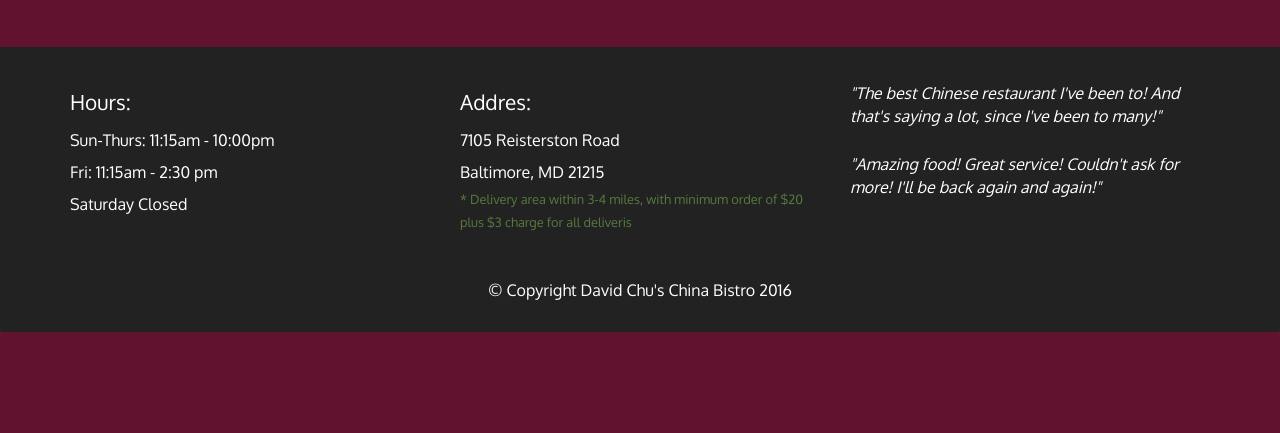
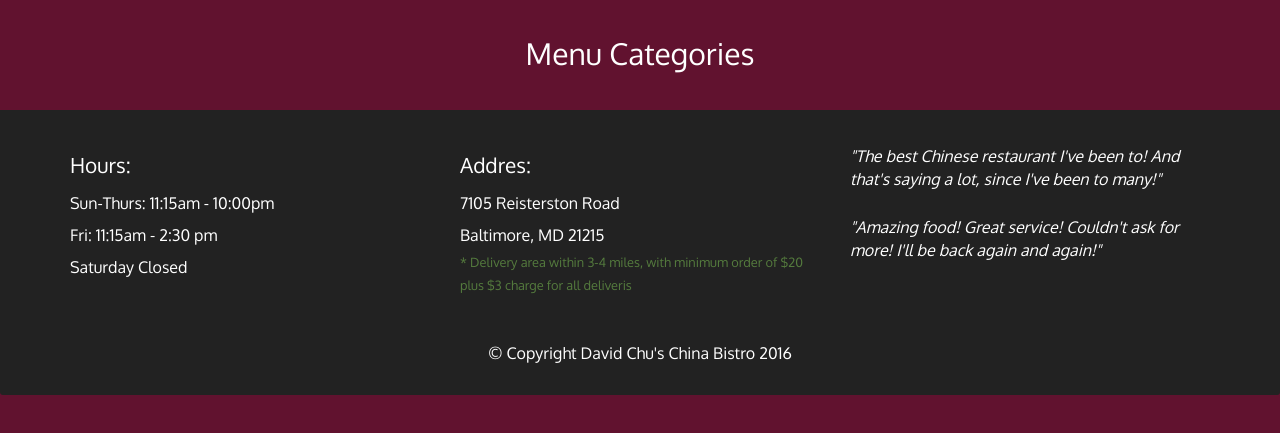
Before and after one commit to Shaakie/David-Chus-China-Bistro, a plain HTML site: page menu-categories.html in a window 1280 px wide. Shown: the part 173-606 px from the top of the page. Drawn offline with Linux system fonts and the light colour scheme.

Commit message:
added h2 "Menu Categories"

```diff
--- a/menu-categories.html
+++ b/menu-categories.html
@@ -96,7 +96,7 @@
       <div id="xs-deliver" class="text-center visible-xs">* We Deliver</div>
 
       <div id="main-content" class="container">
-
+        <h2 id="menu-categories-title" class="text-center">Menu Categories</h2>
       </div>
       <!--End Of Main Content-->
     </main>
@@ -131,7 +131,9 @@
             </p>
           </section>
         </div>
-        <div class="text-center">&copy; Copyright David Chu's China Bistro 2016</div>
+        <div class="text-center">
+          &copy; Copyright David Chu's China Bistro 2016
+        </div>
       </div>
     </footer>
     <!-- jQuery (Bootstrap JS plugins depend on it) -->
```
